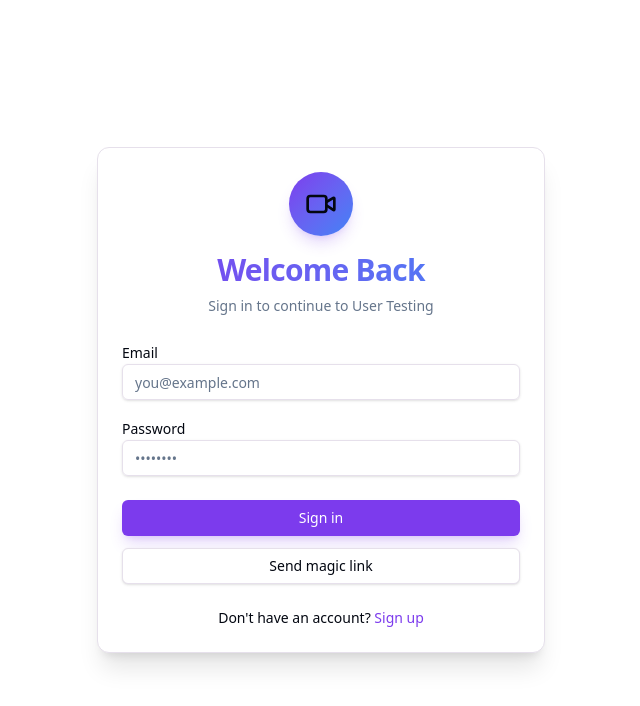
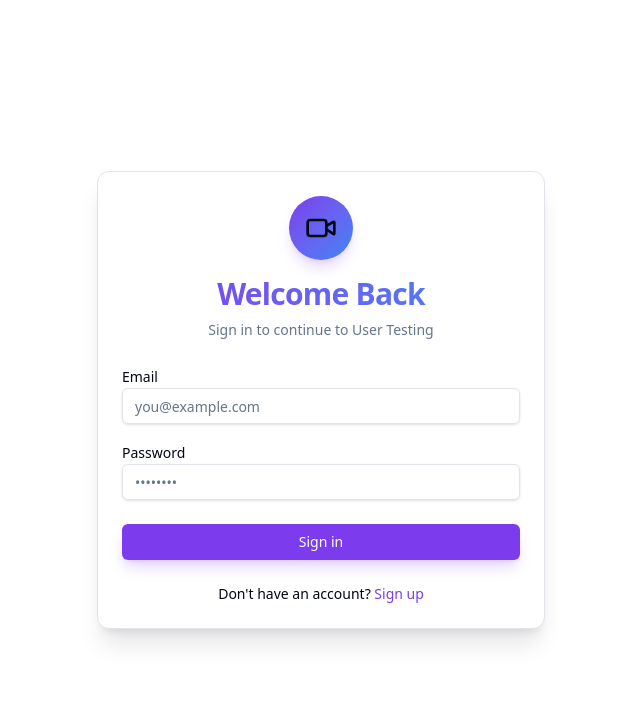
Before and after one commit to kanishkjain-superbuilders/user-test-app, a React (Vite) app: page /login in a window 1280 px wide. Shown: the top 706 px of the page, without its empty margins (319-959 px from the left). Built offline with nearby package versions, Linux system fonts and the light colour scheme; no server answers.

Commit message:
removed sign in with magic link functinoality

```diff
--- a/src/pages/Login.tsx
+++ b/src/pages/Login.tsx
@@ -36,31 +36,6 @@ export default function Login() {
     } else {
       navigate('/app')
     }
-  }
-
-  const handleMagicLink = async () => {
-    if (!email) {
-      setError('Please enter your email')
-      return
-    }
-
-    setLoading(true)
-    setError('')
-
-    const { error } = await supabase.auth.signInWithOtp({
-      email,
-      options: {
-        emailRedirectTo: window.location.origin + '/app',
-      },
-    })
-
-    if (error) {
-      setError(error.message)
-    } else {
-      setError('Check your email for the login link!')
-    }
-
-    setLoading(false)
   }
 
   return (
@@ -116,15 +91,6 @@ export default function Login() {
               >
                 {loading ? 'Signing in...' : 'Sign in'}
               </Button>
-              <Button
-                type="button"
-                variant="outline"
-                onClick={handleMagicLink}
-                disabled={loading}
-                className="w-full"
-              >
-                Send magic link
-              </Button>
             </div>
             <div className="text-center text-sm">
               Don't have an account?{' '}
```
